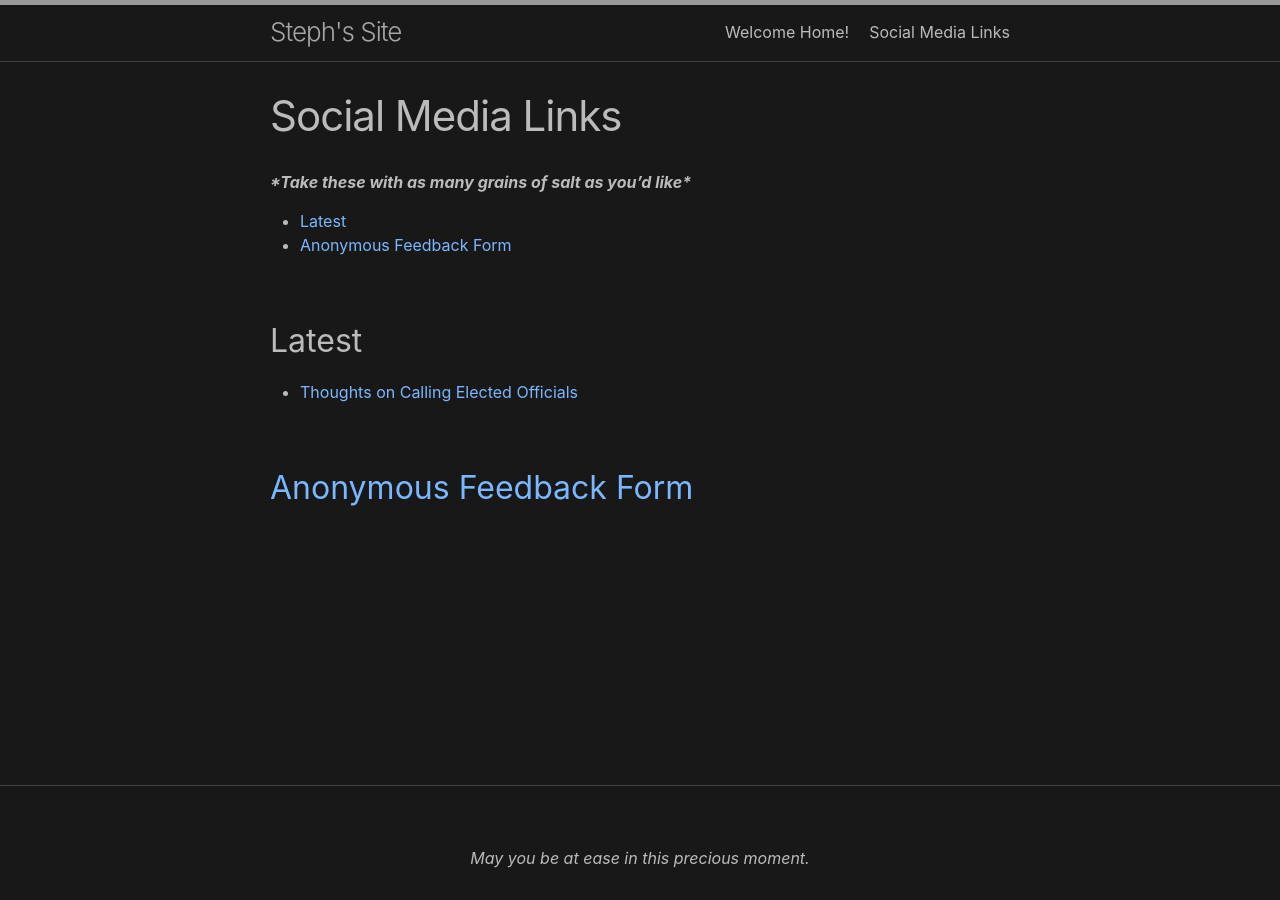
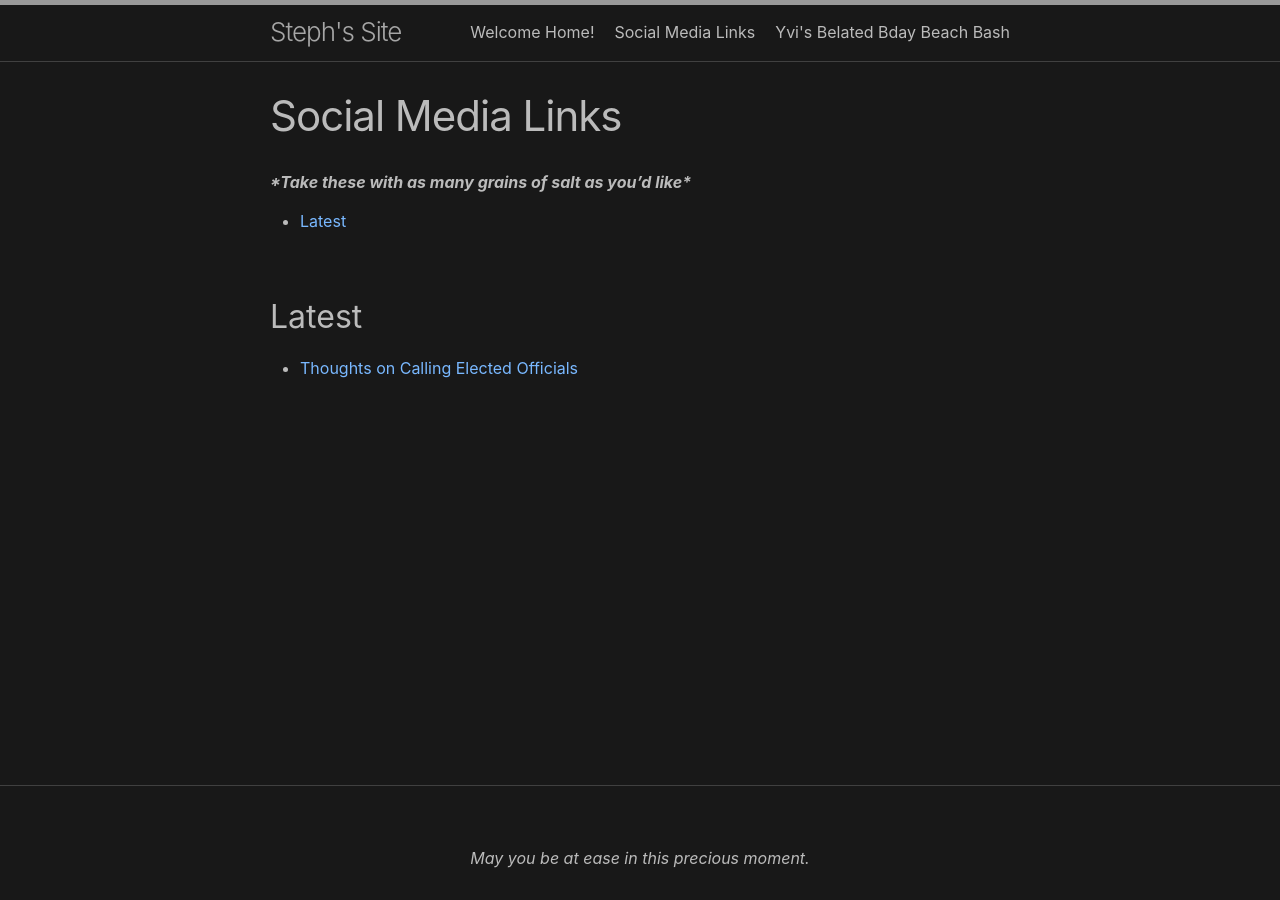
Before and after one commit to TheSre/TheSre.github.io, a Jekyll site: the page built from socialsHub.md, in a window 1280 px wide. Built offline with Jekyll 4.4.1, drawn with Linux system fonts in a browser that asks for light colours; part of the change alters nothing that is shown.

Commit message:
added page

```diff
--- a/socialsHub.md
+++ b/socialsHub.md
@@ -10,4 +10,7 @@ layout: page
 ## Latest
 - [Thoughts on Calling Elected Officials](calling_officials.md)
 
+
+{% comment %}
 ## [Anonymous Feedback Form](https://www.cognitoforms.com/Independent40/anonymousfeedbackforsean)
+{% endcomment %}
--- /dev/null
+++ b/ybbbb.md
@@ -0,0 +1,7 @@
+---
+title: Yvi's Belated Bday Beach Bash
+layout: page
+---
+
+# Yvi's Belated Bday Beach Bash!
+## 3pm on Sunday, Sept. 14 @ Montrose Beach
```
